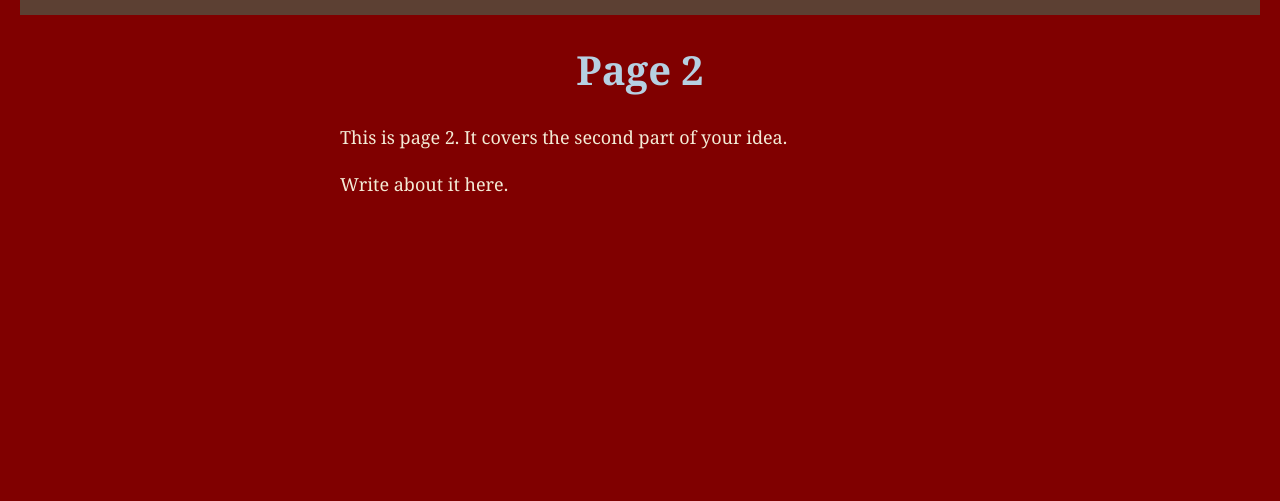
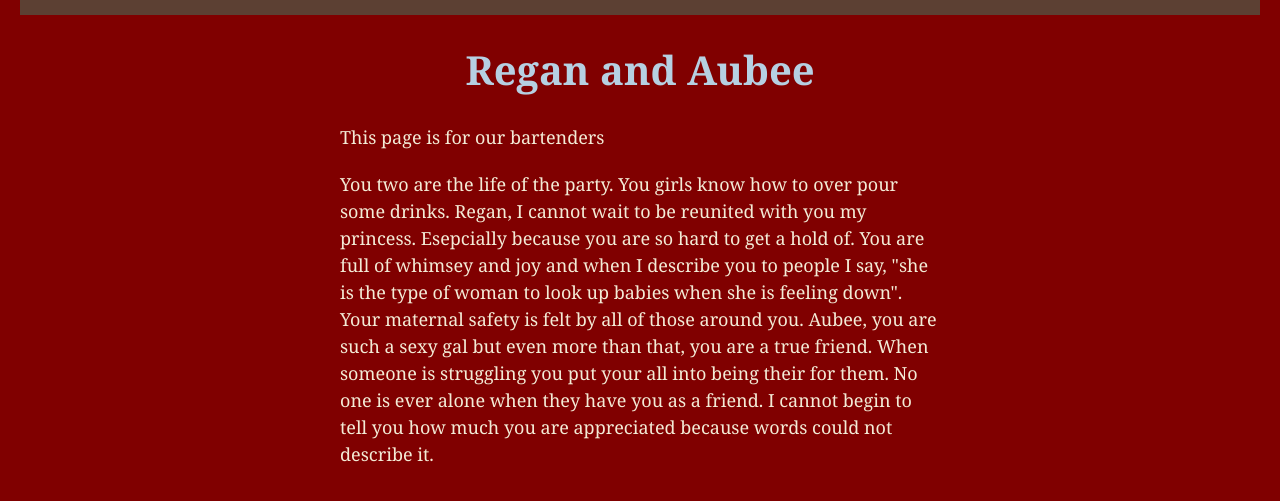
Before and after one commit to lgpedley/bmis235-html-3, a plain HTML site: page page2.html in a window 1280 px wide. Shown: the part 71-572 px from the top of the page. Drawn offline with Linux system fonts and the light colour scheme.

Commit message:
Update page2.html

```diff
--- a/page2.html
+++ b/page2.html
@@ -7,8 +7,8 @@
 <html lang="en">
 <head>
 <meta charset="utf-8">
-<meta name="author" content="YOUR NAME">
-<title>Page 2</title>
+<meta name="author" content="Grace Pedley">
+<title>Regan and Aubee</title>
 
 <!-- this one line connects the page to the stylesheet -->
 <link rel="stylesheet" href="styles.css">
@@ -28,12 +28,12 @@
     <a href="page3.html"><img src="img/page3.png" alt="Page 3"></a>
 </nav>
 
-<h1>Page 2</h1>
-<p>This is page 2. It covers the second part of your idea.</p>
-<p>Write about it here.</p>
+<h1>Regan and Aubee</h1>
+<p>This page is for our bartenders</p>
+<p>You two are the life of the party. You girls know how to over pour some drinks. Regan, I cannot wait to be reunited with you my princess. Esepcially because you are so hard to get a hold of. You are full of whimsey and joy and when I describe you to people I say, "she is the type of woman to look up babies when she is feeling down". Your maternal safety is felt by all of those around you. Aubee, you are such a sexy gal but even more than that, you are a true friend. When someone is struggling you put your all into being their for them. No one is ever alone when they have you as a friend. I cannot begin to tell you how much you are appreciated because words could not describe it. </p>
 
 <!-- Footer: fill in your name -->
-<footer>Built by YOUR NAME &middot; BMIS 235</footer>
+<footer>Built by Grace Pedley &middot; BMIS 235</footer>
 
 </body>
 </html>
```
